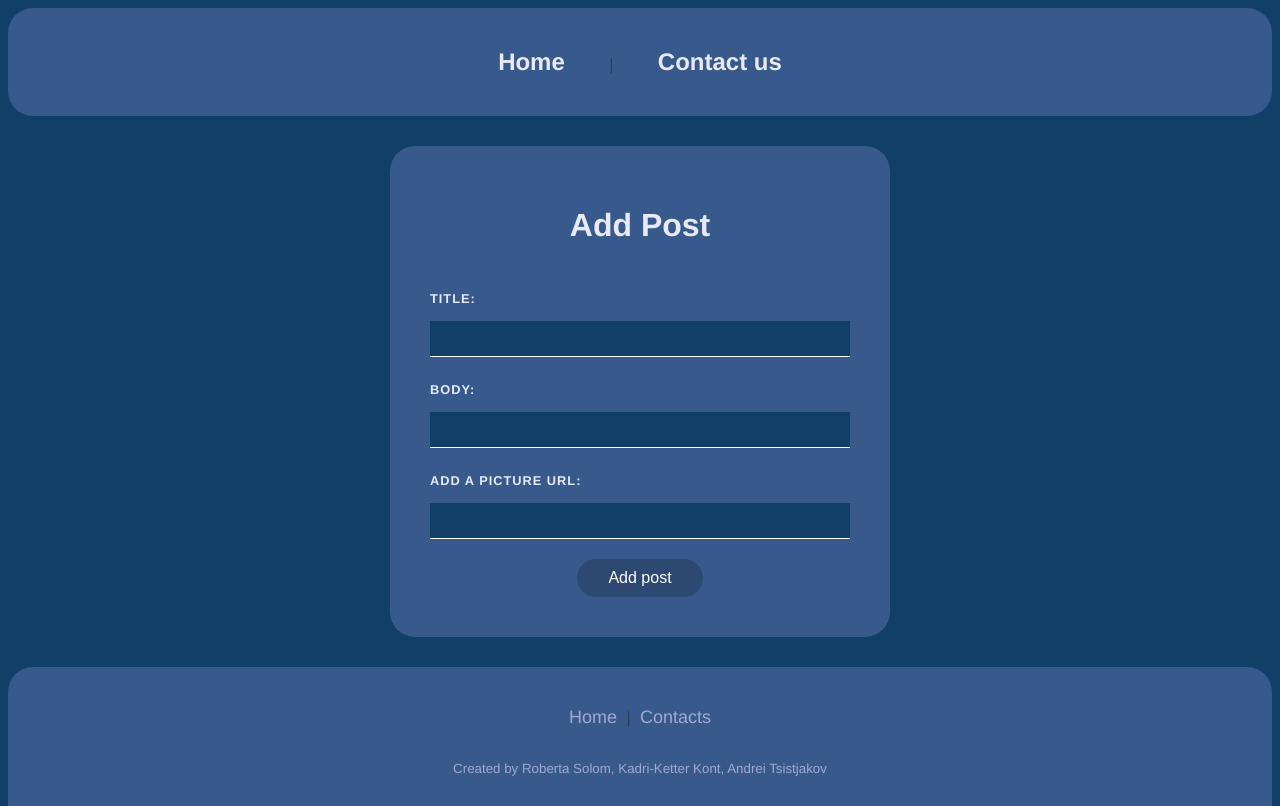
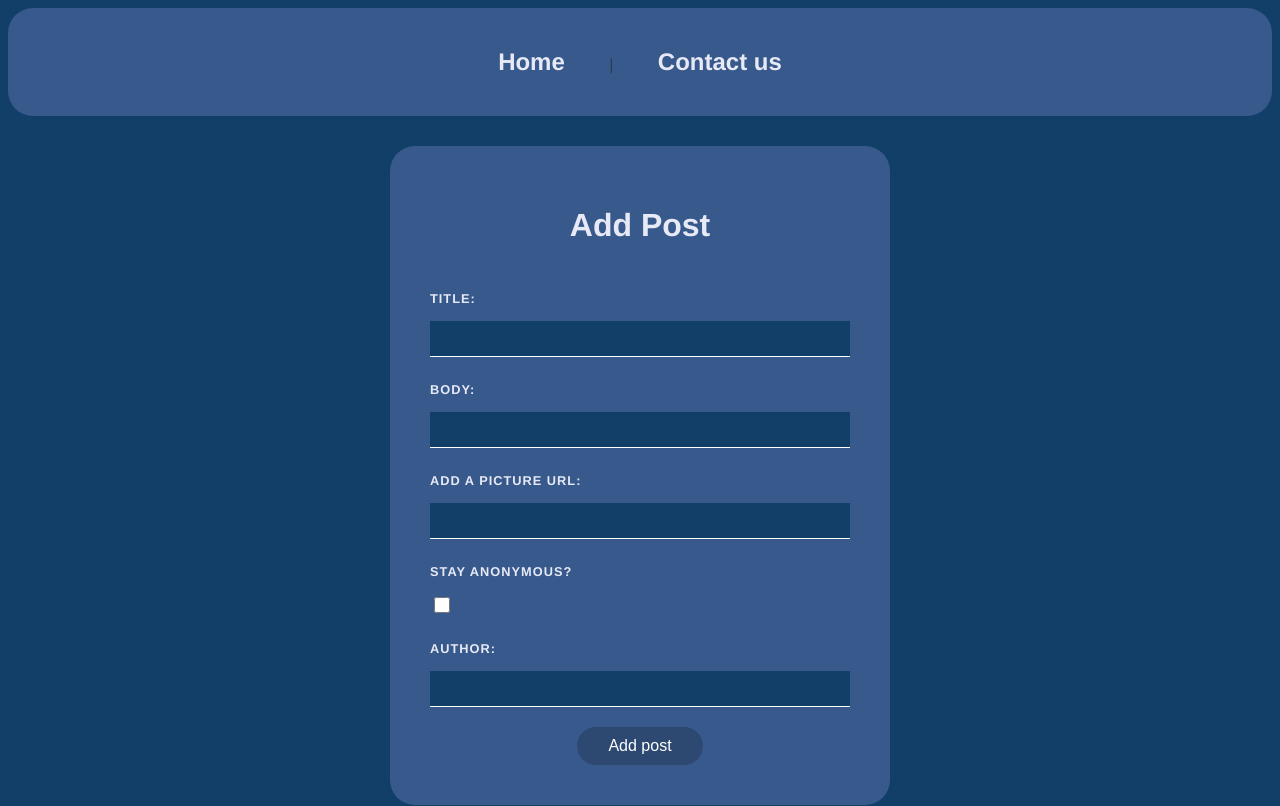
Before and after one commit to kkkont/WAD-HW3, a Vue app in the folder frontend/: page /#/addpost in a window 1280 px wide. Shown: the top 806 px of the page. Built offline with nearby package versions, Linux system fonts and the light colour scheme.

Commit message:
Added some details

```diff
--- a/frontend/src/views/AddPostView.vue
+++ b/frontend/src/views/AddPostView.vue
@@ -7,6 +7,12 @@
       <input type="body" name="body" required v-model="post.body">
       <label for="url">Add a picture url:</label>
       <input type="url" name="url" required v-model="post.urllink">
+      <label for="anonymous">Stay Anonymous?</label>
+      <div class="checkbox">
+        <input type="checkbox" id="anonymous-yes" v-model="post.isAnonymous">
+      </div>
+      <label v-if="!post.isAnonymous" for="author">Author:</label>
+      <input v-if="!post.isAnonymous" type="text" name="author" required v-model="post.author">
       <div class="container1">
         <button @click="AddPost"  class="center">Add post</button>
       </div>
@@ -29,12 +35,13 @@ export default {
   AddPost() {
     const options = { day: "numeric", month: "long", year: "numeric" };
     const formattedDate = new Date().toLocaleDateString("en-US", options);
+    const author = this.post.isAnonymous ? "anonymous" : this.post.author;
         var data = {
           title: this.post.title,
           body: this.post.body,
           urllink: this.post.urllink,
           date: formattedDate,
-          author: "anonymous",
+          author: author,
           likes: 0
         };
 
@@ -124,4 +131,18 @@ background-color: #113f67;
   display: flex;
   justify-content: center;
 }
+
+.checkbox {
+
+  display: flex;
+  background-color:  #38598b;
+}
+.checkbox label {
+  margin-left: 10px;
+}
+
+.checkbox input{
+  width: 16px; /* Set the width of the checkbox */
+  height: 16px;
+}
 </style>
```
